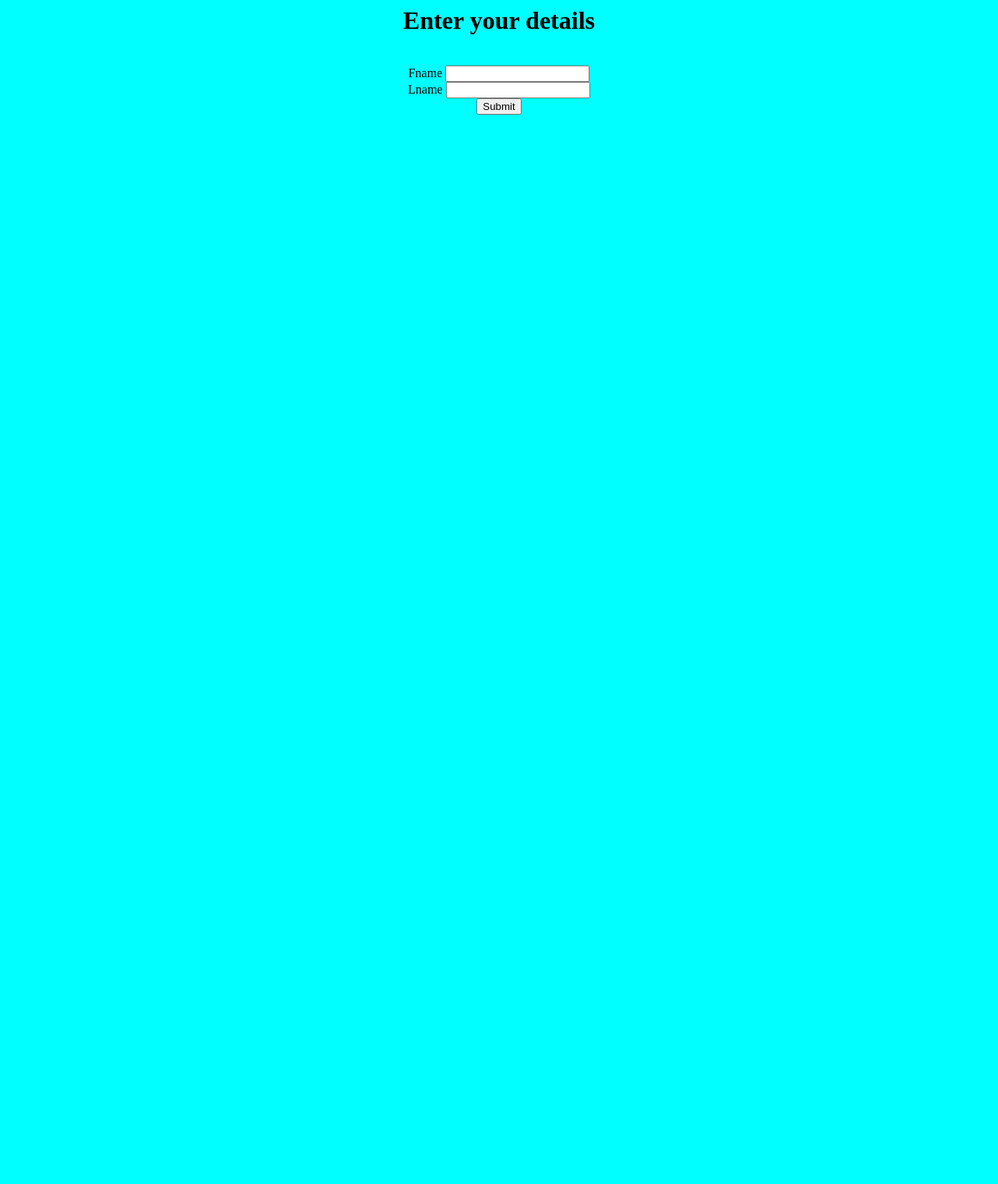
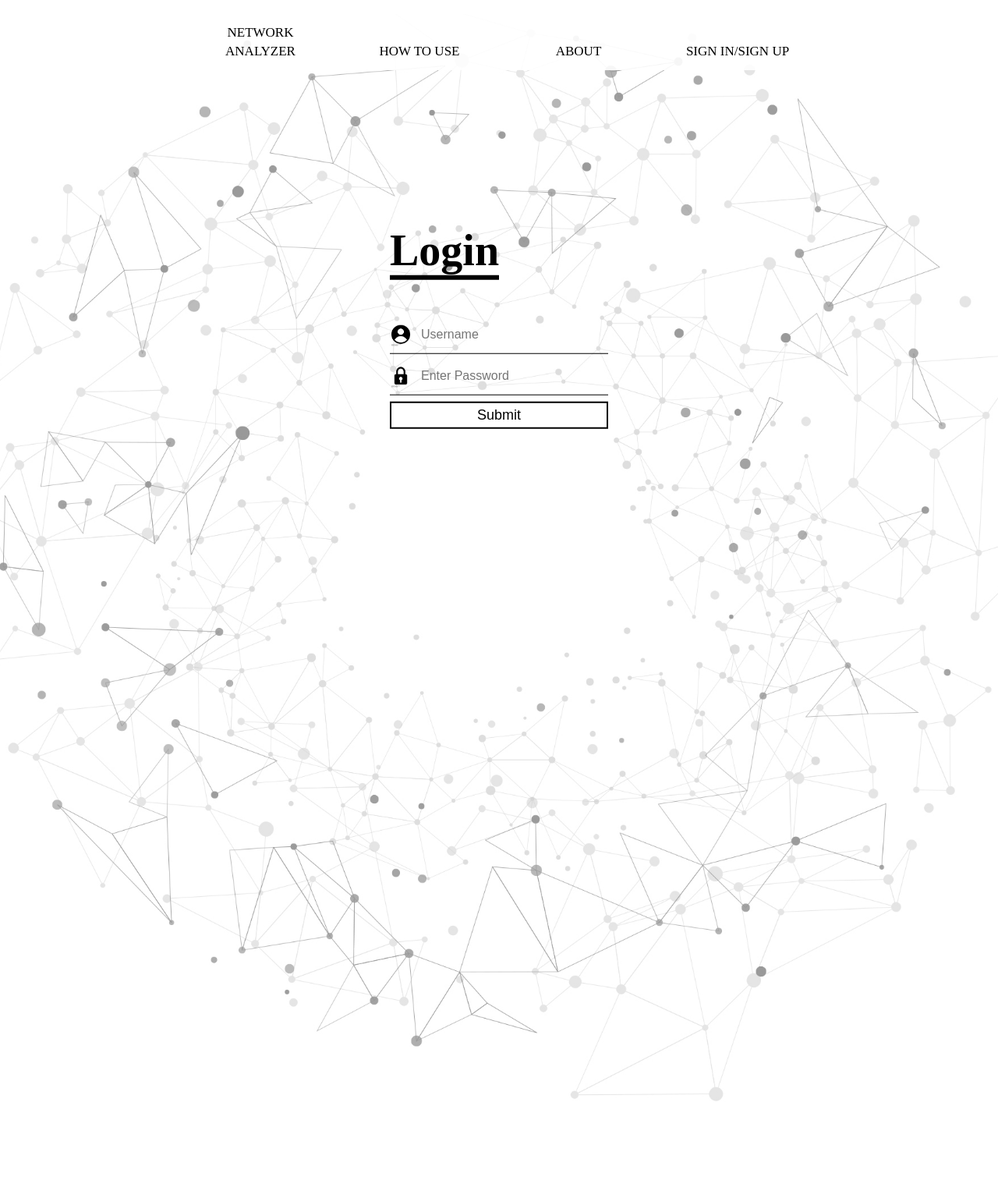
Before and after one commit to Shishir-Ashok/Network-analyzer, a Flask app: page / in a window 1280 px wide. Shown: the whole page at 78% size. Before the commit the page ends 147 px from the top, so only its background shows below. Run offline with Flask 2, Linux system fonts and the light colour scheme; some libraries are stand-ins or nearby versions.

Commit message:
minor changes

```diff
--- a/flaskproject/app1.py
+++ b/flaskproject/app1.py
@@ -9,6 +9,7 @@ mysql = MySQL(app)
 
 
 db = yaml.load(open('db.yaml'))
+print(db)
 app.config['MYSQL_HOST'] = db['mysql_host']
 app.config['MYSQL_USER'] = db['mysql_user']
 app.config['MYSQL_PASSWORD'] = db['mysql_password']
@@ -26,7 +27,7 @@ def index():
 		cur.execute("INSERT INTO USER(FNAME,LNAME) VALUES(%s,%s)",(fname,lname))
 		mysql.connection.commit()
 		cur.close()
-		return redirect('/users')
+		# return redirect('/users')
 	return render_template('index.html')
 
 @app.route('/users')
--- /dev/null
+++ b/flaskproject/static/styles/style.css
@@ -0,0 +1,144 @@
+
+body, html {
+  height: 100%;
+  margin: 0;
+}
+
+.bg {
+  /* The image used */
+  background-image: url("images/6704 [Converted].jpg");
+
+  /* Full height */
+  height: 1500px;
+  /*opacity: 50%;*/
+
+  /* Center and scale the image nicely */
+  background-position: center;
+  background-repeat: repeat;
+  background-size: 1800px 1800px;
+}
+
+.topnav {
+	background-color: rgba(255, 255, 255, 0.9);
+	overflow: hidden;
+	margin: 0 auto;
+	/*font-family: 'Alcubierre';
+	font-size: 16px;
+	line-height: 15px;
+	font-weight: normal;
+	font-stretch: extra-expanded;*/
+	font: normal normal normal 20px/1.4 Alcubierre;
+}
+
+.topnav ul {
+	list-style: none;
+	background: transparent;
+	padding: 0;
+	margin: 0;
+	text-align: center;
+}
+
+.topnav li {
+	display: inline-block;
+}
+
+.topnav a {
+	color: #000;
+	padding: 12px;
+	width: 175px;
+	display: block;
+	text-decoration: none;
+	font-size: 17px;
+}
+
+.topnav a:hover {
+	border-radius: 50px;
+	background-color: #000;
+	color: white;
+}
+
+.topnav a:active {
+	border-radius: 50px;
+	background-color: #000;
+	color: white;
+}
+
+.login-box {
+	width: 280px;
+	margin: 0;
+	padding: 0;
+	position: absolute;
+	top: 50%;
+	left: 50%;
+	transform: translate(-50%,-50%);
+	color: black;
+}
+
+.login-box h1 {
+	float: left;
+	border-bottom: 6px solid #000;
+	margin-bottom: 50px;
+	padding : 0px 0;
+	font-family: "Akrobat black";
+	font-size: 56px;
+}
+
+.userimg {
+
+	/*display: block;*/
+	/*float: left;*/
+	background-image: url("images/User.png");
+	/*width: 28px;
+	height: 28px;*/
+	background-repeat: no-repeat;
+	background-size: contain;
+}
+
+.passwordimg {
+
+	/*display: block;*/
+	/*float: left;*/
+	background-image: url("images/Password.png");
+	/*width: 28px;
+	height: 28px;*/
+	background-repeat: no-repeat;
+	background-size: contain;
+}
+
+.textbox i {
+	width: 28px;
+	height: 28px;
+	float: left;
+	text-align: center;
+}
+
+.textbox input {
+	border: none;
+	outline: none;
+	background: none;
+	color: black;
+	font-size: 16px;
+	width: 80%;
+	float: left;
+	margin: 2px 10px;
+}
+
+.textbox {
+	margin: 8px 0;
+	display: block;
+	width: 100%;
+	overflow: hidden;
+	font-size: 28px;
+	padding: 8px 0;
+	border-bottom: 1px solid #000;
+}
+
+.submitButton {
+	width: 100%;
+	background: none;
+	padding: 5px;
+	border: 2px solid #000;
+	color: black;
+	font-size: 18px;
+	cursor: pointer;
+}
--- a/flaskproject/templates/index.html
+++ b/flaskproject/templates/index.html
@@ -1,12 +1,40 @@
-<HTML>
-<BODY bgcolor="cyan">
-<form method="POST" action="">
-    <center>
-    <H1>Enter your details </H1> <br>
-    Fname <input type = "text" name= "fname" /> <br>
-    Lname <input type = "text" name = "lname" /> <br>
-    <input type = "submit">
-    </center>
-</form>
-</BODY>
+<!DOCTYPE html>
+<html>
+  <head>
+    <title>Network Analyzer</title>
+    <meta charset="UTF-8">
+    <!-- <link href="{{ url_for('static',filename='styles/style.css') }}" rel="stylesheet" type="text/css"> -->
+    <link href="../static/styles/style.css" rel="stylesheet" type="text/css">
+
+  </head>
+
+  <body>
+    <br>
+  <div class="bg">
+    <div class="topnav">
+        <ul>
+          <li><a class="Networkanalyzer" href="#">NETWORK ANALYZER</a></li>
+        <li><a class="How to use" href="#">HOW TO USE</a></li>
+        <li><a class="About" href="#">ABOUT</a></li>
+        <li><a class="SignIn" href="#">SIGN IN/SIGN UP</a></li>
+      </ul>
+    </div>
+
+    <form method="POST" action="">
+        <div class="login-box">
+          <h1>Login</h1>
+          <div class="textbox">
+            <i class="userimg"></i>
+            <input type = "text" name= "fname" placeholder="Username">
+
+          </div>
+          <div class="textbox">
+            <i class="passwordimg"></i>
+            <input type = "text" name = "lname" placeholder="Enter Password">
+          </div>
+          <input class="submitButton" type = "submit" value="Submit">
+        </div>
+      </form>
+  </div>
+  </body>
 </HTML>
```
Also changed, not shown: flaskproject/templates/trial.html (added, +22 -0 lines), flaskproject/templates/images/6704 [Converted].jpg (deleted), flaskproject/templates/images/Network.jpg (deleted), flaskproject/templates/images/test.jpg (deleted).
